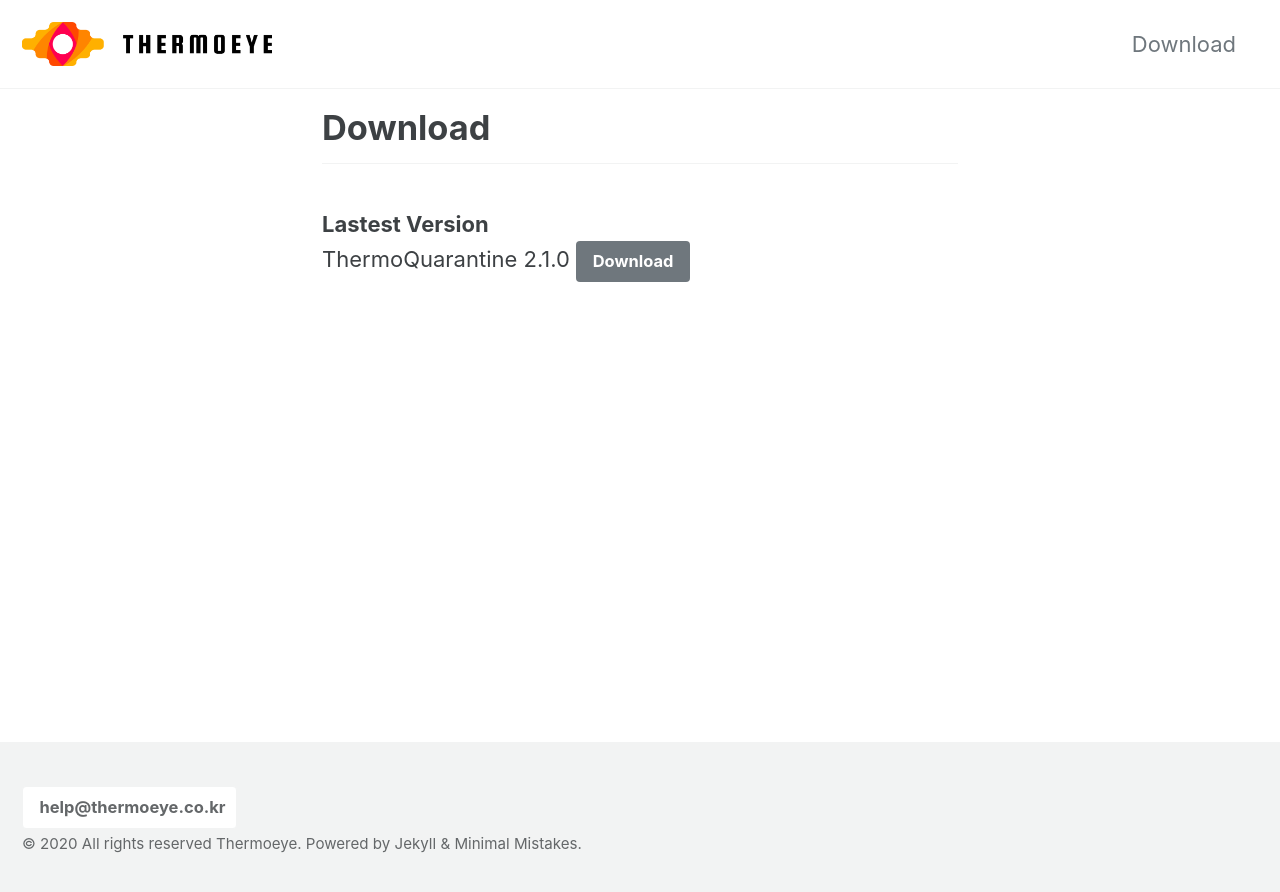
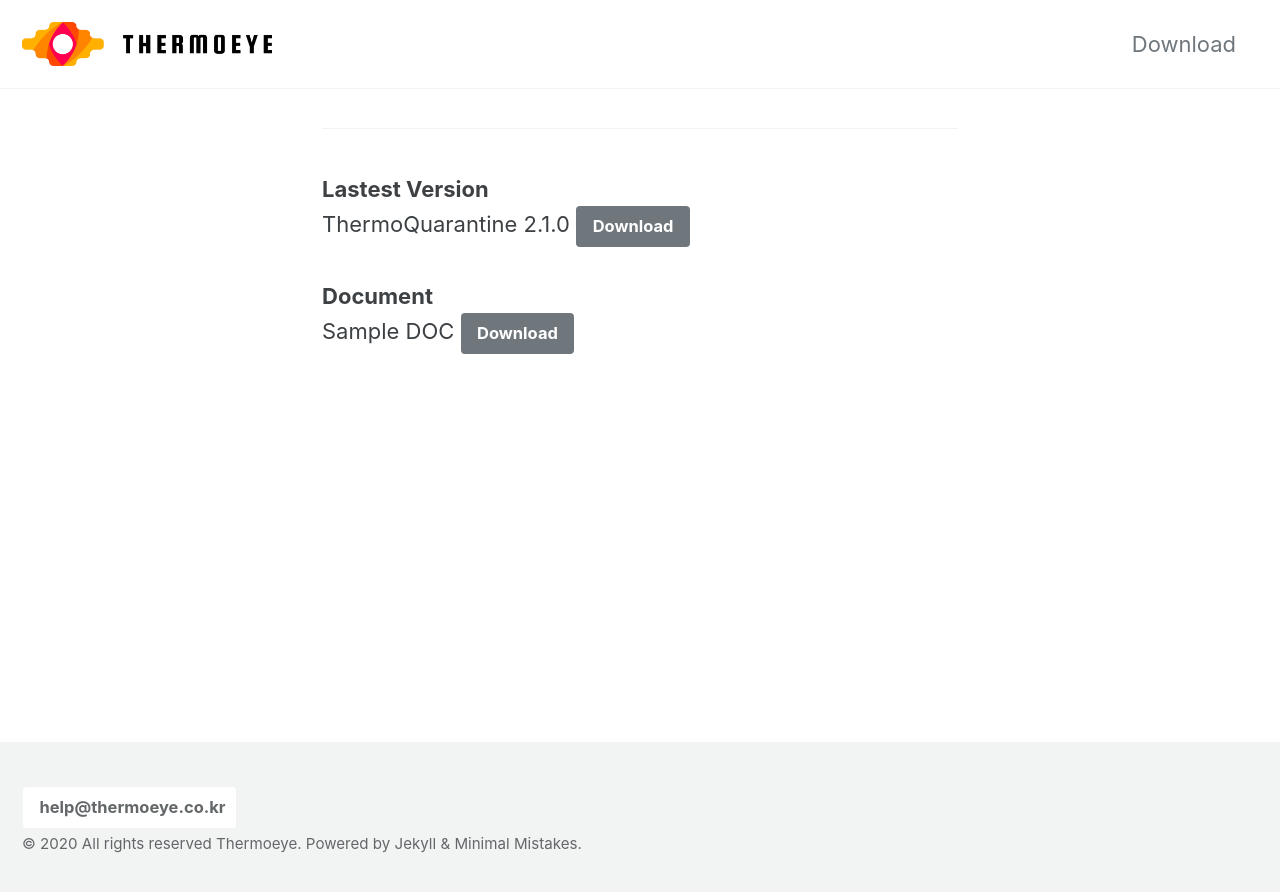
Before and after one commit to ThermoEye/ThermoEye.github.io, a Jekyll site: the page built from _pages/download.md, in a window 1280 px wide. Shown: the top 892 px of the page. Built offline with Jekyll 4.4.1, drawn with Linux system fonts in a browser that asks for light colours; cached includes are drawn as plain includes; nearby versions of some CDN libraries.

Commit message:
Added Doc download button

```diff
--- a/_pages/download.md
+++ b/_pages/download.md
@@ -1,9 +1,12 @@
 ---
-title: "Download"
+#title: "Download"
 layout: archive
 permalink: /download/
 ---
 
 {% include feature_row id="row" type="left" %}
 **Lastest Version**
-ThermoQuarantine 2.1.0 <a href="https://docs.google.com/uc?export=download&id=1M86qxJPFL2PlJ8QW53Cnxh4HBAQpUZau" class="btn btn--primary">Download</a>
+ThermoQuarantine 2.1.0    <a href="https://docs.google.com/uc?export=download&id=1M86qxJPFL2PlJ8QW53Cnxh4HBAQpUZau" class="btn btn--primary">Download</a>
+
+**Document**
+Sample DOC <a href="https://docs.google.com/uc?export=download&id=1Uot2NPjiY_46e4vr_rKyeIpO19i9kUcn" class="btn btn--primary">Download</a>
```
